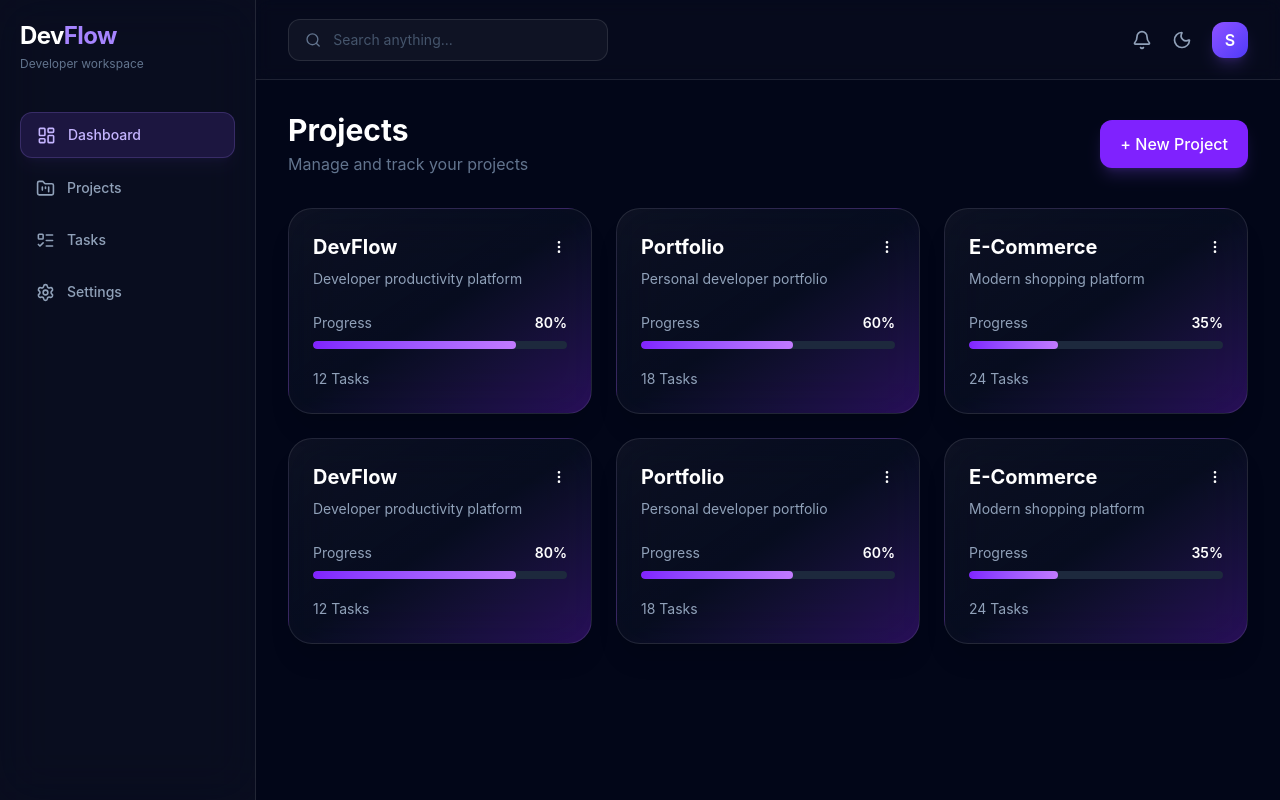
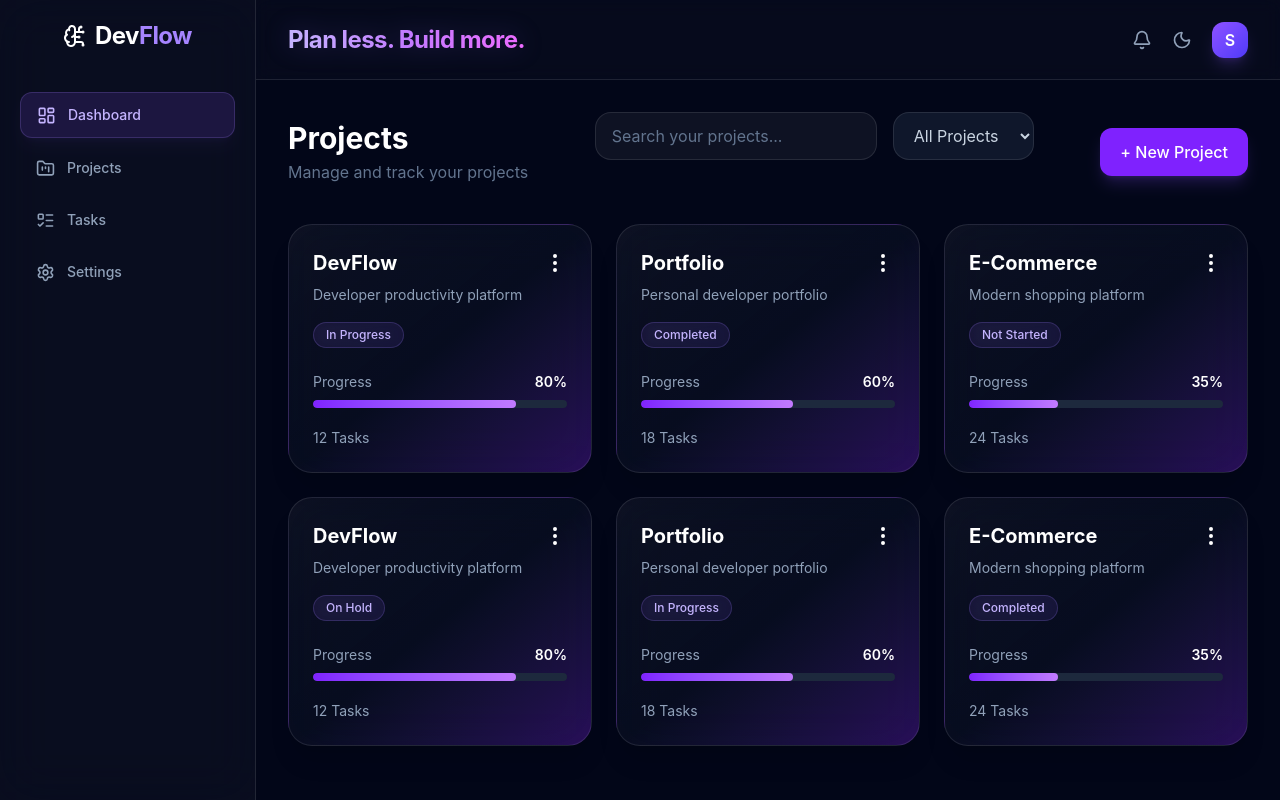
Before and after one commit to Sahil-01-crypto/DevFlow, a React (Vite) app: page /projects in a window 1280 px wide. Built offline with nearby package versions, Linux system fonts and the light colour scheme.

Commit message:
added search and status in project page

```diff
--- a/src/components/Navbar.jsx
+++ b/src/components/Navbar.jsx
@@ -7,22 +7,19 @@ const Navbar = () => {
       backdrop-blur-sm
       border-b border-white/10">
 
-      <div className="flex items-center gap-3
-        w-80 px-4 py-2.5
-        rounded-xl
-        bg-white/[0.04]
-        border border-white/10">
-
-        <Search size={18} className="text-slate-500" />
-
-        <input
-          type="text"
-          placeholder="Search anything..."
-          className="bg-transparent outline-none text-sm text-white
-          placeholder:text-slate-600 w-full"
-        />
-      </div>
-
+     <p
+  className="
+    text-2xl font-bold tracking-tight
+    bg-gradient-to-r
+    from-violet-300
+    via-purple-400
+    to-fuchsia-400
+    bg-clip-text text-transparent
+    drop-shadow-[0_0_12px_rgba(139,92,246,0.25)]
+  "
+>
+  Plan less. Build more.
+</p>
       <div className="flex items-center gap-5">
 
         <Bell
--- a/src/components/ProjectCard.jsx
+++ b/src/components/ProjectCard.jsx
@@ -1,5 +1,8 @@
-import { EllipsisVertical } from "lucide-react";
+import { EllipsisVertical, X } from "lucide-react";
+
 import { useState } from "react";
+
+import { createPortal } from "react-dom";
 
 const ProjectCard = ({
   id,
@@ -7,11 +10,14 @@ const ProjectCard = ({
   description,
   progress,
   tasks,
+  status,
   onEdit,
   onDelete,
 }) => {
   const [editModel, setEditModel] = useState(false);
   const [editMenu, setEditMenu] = useState(false);
+
+  const [deleteModel, setDeleteModel] = useState(false);
 
   const [editedProjectName, setEditedProjectName] = useState("");
   const [editedDescription, setEditedDescription] = useState("");
@@ -54,21 +60,41 @@ const ProjectCard = ({
 
         <button
           onClick={() => {
+            if (editModel) {
+              setEditModel(false);
+            } else {
               setEditModel(true);
+            }
           }}
           className="cursor-pointer"
         >
-          <EllipsisVertical size={16} />
+          {editModel ? <X /> : <EllipsisVertical />}
         </button>
       </div>
 
       {/* Description */}
 
-
       <p className="mt-2 text-sm text-slate-400 break-words line-clamp-2">
         {description}
       </p>
 
+      {/* Status */}
+      <div className="mt-4">
+        <span
+          className="
+          inline-flex items-center
+          px-3 py-1
+          rounded-full
+          text-xs font-medium
+          bg-violet-500/10
+          text-violet-300
+          border border-violet-400/20
+          backdrop-blur-sm
+        "
+        >
+          {status}
+        </span>
+      </div>
 
       {/* Progress */}
 
@@ -132,7 +158,7 @@ const ProjectCard = ({
 
           <button
             onClick={() => {
-              onDelete(id);
+              setDeleteModel(true);
             }}
             className="cursor-pointer border-2 px-3 py-1  rounded-3xl p-6
         bg-gradient-to-br
@@ -155,10 +181,10 @@ const ProjectCard = ({
 
       {/* Edit Modal */}
 
-      {editMenu && (
-        <div className="fixed inset-0 z-50">
+      {editMenu &&
+        createPortal(
+          <div className="fixed inset-0 z-[9999]">
             {/* Backdrop */}
-
             <div
               onClick={() => setEditMenu(false)}
               className="
@@ -169,7 +195,6 @@ const ProjectCard = ({
             />
 
             {/* Modal */}
-
             <div
               className="
           relative
@@ -186,26 +211,20 @@ const ProjectCard = ({
             w-full max-w-md
             rounded-3xl
             p-6
-
             bg-gradient-to-br
             from-white/10
             via-slate-900/90
             to-violet-900/70
-
             backdrop-blur-xl
-
             border border-white/10
             shadow-2xl
           "
               >
-              {/* Heading */}
-
                 <h2 className="text-2xl font-bold mb-6 text-white">
                   Edit Project
                 </h2>
 
                 {/* Project Name */}
-
                 <div className="mb-5">
                   <label className="block text-sm text-slate-300 mb-2">
                     Project Name
@@ -232,7 +251,6 @@ const ProjectCard = ({
                 </div>
 
                 {/* Description */}
-
                 <div className="mb-6">
                   <label className="block text-sm text-slate-300 mb-2">
                     Description
@@ -260,11 +278,97 @@ const ProjectCard = ({
                 </div>
 
                 {/* Buttons */}
-
                 <div className="flex justify-end gap-3">
                   <button
                     type="button"
                     onClick={() => setEditMenu(false)}
+                    className="
+                px-4 py-2
+                rounded-xl
+                bg-white/5
+                border border-white/10
+                hover:bg-white/10
+                transition
+                cursor-pointer
+              "
+                  >
+                    Cancel
+                  </button>
+
+                  <button
+                    type="submit"
+                    className="
+                px-5 py-2
+                rounded-xl
+                bg-violet-600
+                hover:bg-violet-500
+                transition
+                cursor-pointer
+              "
+                  >
+                    Save Changes
+                  </button>
+                </div>
+              </form>
+            </div>
+          </div>,
+
+          document.body,
+        )}
+
+      {deleteModel &&
+        createPortal(
+          <div className="fixed inset-0 z-[9999]">
+            {/* Backdrop */}
+            <div
+              onClick={() => setDeleteModel(false)}
+              className="
+        absolute inset-0
+        bg-black/60
+        backdrop-blur-sm
+      "
+            />
+
+            {/* Modal container */}
+            <div
+              className="
+      relative
+      flex min-h-screen
+      items-center justify-center
+      p-4
+    "
+            >
+              {/* Disclaimer */}
+              <div
+                onClick={(e) => e.stopPropagation()}
+                className="
+          w-full max-w-sm
+          rounded-3xl
+          p-6
+          bg-gradient-to-br
+          from-white/10
+          via-slate-900/90
+          to-violet-900/70
+          backdrop-blur-xl
+          border border-white/10
+          shadow-2xl
+        "
+              >
+                <h2 className="text-xl font-bold text-white mb-3">
+                  Delete Project?
+                </h2>
+
+                <p className="text-sm text-slate-400 leading-relaxed">
+                  Are you sure you want to delete this project? This action
+                  cannot be undone.
+                </p>
+
+                <div className="flex justify-end gap-3 mt-6">
+                  <button
+                    onClick={() => {
+                      setDeleteModel(false);
+                      setEditModel(false);
+                    }}
                     className="
               px-4 py-2
               rounded-xl
@@ -278,21 +382,26 @@ const ProjectCard = ({
                   </button>
 
                   <button
-                  type="submit"
+                    onClick={() => {
+                      onDelete(id);
+                      setDeleteModel(false);
+                    }}
                     className="
               px-5 py-2
               rounded-xl
-                    bg-violet-600
-                    hover:bg-violet-500
+              bg-red-600/80
+              hover:bg-red-600
               transition
+              font-medium
             "
                   >
-                  Save Changes
+                    Delete
                   </button>
                 </div>
-            </form>
               </div>
             </div>
+          </div>,
+          document.body,
         )}
     </div>
   );
--- a/src/components/SlideBar.jsx
+++ b/src/components/SlideBar.jsx
@@ -1,75 +1,84 @@
-import React from 'react'
+import React from "react";
 import {
   LayoutDashboard,
   FolderKanban,
   ListTodo,
   Settings,
+  BrainCircuit,
 } from "lucide-react";
+import { Link } from "react-router-dom";
 const SlideBar = () => {
   return (
-  <aside className="w-64 min-h-screen bg-white/[0.03] backdrop-blur-xl border-r border-white/10 p-5">
-
+    <aside className="w-64 min-h-screen bg-white/[0.03] backdrop-blur-xl border-r border-white/10 p-5">
       {/* Logo */}
       <div className="mb-10">
-        <h2 className="text-2xl font-bold tracking-tight">
-          Dev<span className="text-violet-400">Flow</span>
-        </h2>
-
-        <p className="text-xs text-slate-500 mt-1">
-          Developer workspace
-        </p>
+        <div className="flex gap-2 items-center justify-center">
+          <BrainCircuit />
+          <h2 className="text-2xl font-bold tracking-tight">
+            Dev<span className="text-violet-400">Flow</span>
+          </h2>
+        </div>
       </div>
 
       {/* Navigation */}
       <nav className="space-y-2">
-
-        <div className="flex items-center gap-3 px-4 py-3 rounded-xl
+        <div
+          className="flex items-center gap-3 px-4 py-3 rounded-xl
           bg-violet-500/15
           border border-violet-400/20
           text-violet-300
-          shadow-lg shadow-violet-500/5">
-
+          shadow-lg shadow-violet-500/5"
+        >
           <LayoutDashboard size={19} />
-          <span className="text-sm font-medium">Dashboard</span>
+          <Link to="/" className="text-sm font-medium ">
+            Dashboard
+          </Link>
         </div>
 
-        <div className="flex items-center gap-3 px-4 py-3 rounded-xl
+        <div
+          className="flex items-center gap-3 px-4 py-3 rounded-xl
           text-slate-400
           hover:bg-white/5
           hover:text-white
           transition-all duration-200
-          cursor-pointer">
-
+          cursor-pointer"
+        >
           <FolderKanban size={19} />
-          <span className="text-sm font-medium">Projects</span>
+          <Link to="/projects" className="text-sm font-medium ">
+            Projects
+          </Link>
         </div>
 
-        <div className="flex items-center gap-3 px-4 py-3 rounded-xl
+        <div
+          className="flex items-center gap-3 px-4 py-3 rounded-xl
           text-slate-400
           hover:bg-white/5
           hover:text-white
           transition-all duration-200
-          cursor-pointer">
-
+          cursor-pointer"
+        >
           <ListTodo size={19} />
-          <span className="text-sm font-medium">Tasks</span>
+          <Link to="/Kanban" className="text-sm font-medium ">
+            Tasks
+          </Link>
         </div>
 
-        <div className="flex items-center gap-3 px-4 py-3 rounded-xl
+        <div
+          className="flex items-center gap-3 px-4 py-3 rounded-xl
           text-slate-400
           hover:bg-white/5
           hover:text-white
           transition-all duration-200
-          cursor-pointer">
+          cursor-pointer"
+        >
+          <Settings size={19} />
+          <Link to="/setting" className="text-sm font-medium ">
+            Settings
+          </Link>
+        </div>
+      </nav>
+    </aside>
+  );
+};
 
-          <Settings size={19} />
-          <span className="text-sm font-medium">Settings</span>
-        </div>
-
-      </nav>
-
-    </aside>
-  )
-}
-
-export default SlideBar
+export default SlideBar;
--- a/src/pages/Projects.jsx
+++ b/src/pages/Projects.jsx
@@ -7,6 +7,8 @@ import ProjectCard from "../components/ProjectCard";
 const Projects = () => {
   const [showModal, setShowModal] = useState(false);
 
+  const [search, setSearch] = useState("");
+  const [status, setstatus] = useState("all");
   const [projects, setProjects] = useState([
     {
       id: 1,
@@ -14,6 +16,7 @@ const Projects = () => {
       description: "Developer productivity platform",
       progress: 80,
       tasks: 12,
+      status: "In Progress",
     },
     {
       id: 2,
@@ -21,6 +24,7 @@ const Projects = () => {
       description: "Personal developer portfolio",
       progress: 60,
       tasks: 18,
+      status: "Completed",
     },
     {
       id: 3,
@@ -28,27 +32,31 @@ const Projects = () => {
       description: "Modern shopping platform",
       progress: 35,
       tasks: 24,
+      status: "Not Started",
     },
     {
-      id: 1,
+      id: 4,
       title: "DevFlow",
       description: "Developer productivity platform",
       progress: 80,
       tasks: 12,
+      status: "On Hold",
     },
     {
-      id: 2,
+      id: 5,
       title: "Portfolio",
       description: "Personal developer portfolio",
       progress: 60,
       tasks: 18,
+      status: "In Progress",
     },
     {
-      id: 3,
+      id: 6,
       title: "E-Commerce",
       description: "Modern shopping platform",
       progress: 35,
       tasks: 24,
+      status: "Completed",
     },
   ]);
 
@@ -91,6 +99,15 @@ const Projects = () => {
     setShowModal(false);
   };
 
+  const searchResult = projects.filter((project) => {
+    return project.title.toLowerCase().includes(search.toLowerCase());
+  });
+
+  const statusResult = searchResult.filter((project) => {
+    if(status =='all') return true ;
+    return project.status === status;
+  });
+
   return (
     <div className="h-screen bg-slate-950 text-white flex overflow-hidden">
       <Sidebar />
@@ -109,6 +126,60 @@ const Projects = () => {
               </p>
             </div>
 
+            <div className="flex flex-col sm:flex-row gap-4 mb-8">
+              {/* Search */}
+              <div className="relative flex-1">
+                <input
+                  type="text"
+                  placeholder="Search your projects..."
+                  value={search}
+                  onChange={(e) => setSearch(e.target.value)}
+                  className="
+                  w-full
+                  h-12
+                  pl-4 pr-4
+                  rounded-2xl
+                  bg-white/5
+                  border border-white/10
+                  text-white
+                  placeholder:text-slate-500
+                  outline-none
+                  transition-all
+                  focus:border-violet-400/50
+                  focus:bg-white/[0.07]
+                  focus:ring-2
+                  focus:ring-violet-500/10
+                "
+                />
+              </div>
+
+              {/* Status Filter */}
+              <select onChange={(e)=>{
+                setstatus(e.target.value);
+              }}
+                className="
+                h-12
+                px-4
+                rounded-2xl
+                bg-slate-900
+                border border-white/10
+                text-slate-300
+                outline-none
+                cursor-pointer
+                transition-all
+                hover:border-violet-400/30
+                focus:border-violet-400/50
+                focus:ring-2
+                focus:ring-violet-500/10
+              "
+              >
+                <option value="all">All Projects</option>
+                <option value="Not Started">Not Started</option>
+                <option value="In Progress">In Progress</option>
+                <option value="Completed">Completed</option>
+              </select>
+            </div>
+
             <button
               onClick={() => setShowModal(true)}
               className="
@@ -119,6 +190,8 @@ const Projects = () => {
                 transition
                 font-medium
                 shadow-lg shadow-violet-500/20
+                cursor-pointer
+
               "
             >
               + New Project
@@ -127,7 +200,34 @@ const Projects = () => {
 
           {/* Projects */}
           <div className="grid grid-cols-1 md:grid-cols-2 xl:grid-cols-3 gap-6">
-            {projects.map((project) => (
+
+            {statusResult.length === 0 ? (
+              <div className="col-span-full flex flex-col items-center justify-center py-20">
+                <div
+                  className="
+                  flex h-16 w-16 items-center justify-center
+                  rounded-2xl
+                  bg-violet-500/10
+                  border border-violet-400/20
+                  text-violet-400
+                  text-2xl
+                  shadow-lg shadow-violet-500/10
+                  mb-5
+                "
+                >
+                  🔍
+                </div>
+
+                <h3 className="text-xl font-semibold text-white">
+                  No Project Found
+                </h3>
+
+                <p className="mt-2 text-sm text-slate-500">
+                  Try searching with a different project name.
+                </p>
+              </div>
+            ) : (
+              statusResult.map((project) => (
                 <ProjectCard
                   key={project.id}
                   id={project.id}
@@ -135,10 +235,12 @@ const Projects = () => {
                   description={project.description}
                   progress={project.progress}
                   tasks={project.tasks}
+                  status={project.status}
                   onEdit={handleEdit}
                   onDelete={handleDelete}
                 />
-            ))}
+              ))
+            )}
           </div>
         </main>
       </div>
@@ -226,6 +328,8 @@ const Projects = () => {
                   border border-white/10
                   hover:bg-white/10
                   transition
+                  cursor-pointer
+
                 "
               >
                 Cancel
@@ -239,6 +343,8 @@ const Projects = () => {
                   bg-violet-600
                   hover:bg-violet-500
                   transition
+                  cursor-pointer
+
                 "
               >
                 Create Project
--- a/vite.config.js
+++ b/vite.config.js
@@ -4,4 +4,9 @@ import tailwindcss from '@tailwindcss/vite'
 // https://vite.dev/config/
 export default defineConfig({
   plugins: [react() , tailwindcss()],
+   server: {
+    watch: {
+      usePolling: true,
+    },
+  },
 })
```
Lines whose indentation alone changed are shown as unchanged.
